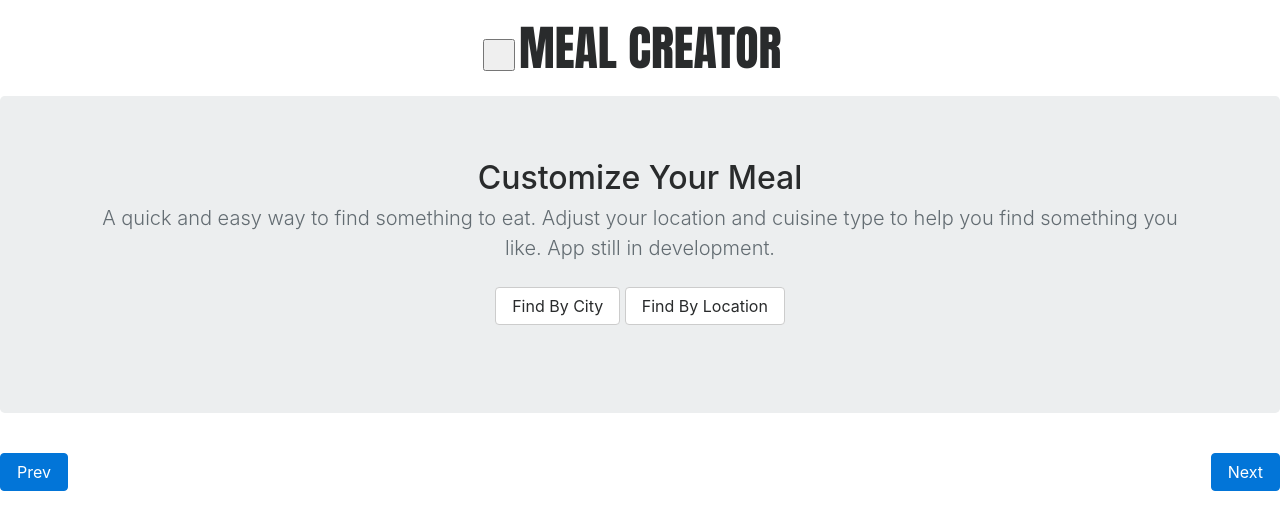
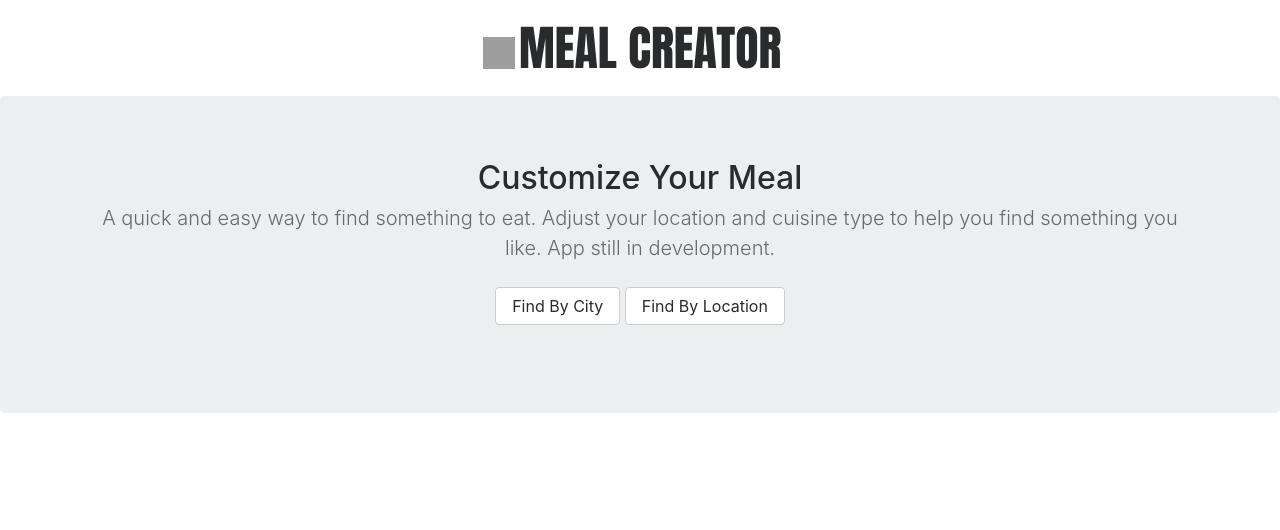
Before and after one commit to vict-guo/Meal-Creator-Website, a Django app: page / in a window 1280 px wide. Shown: the top 530 px of the page. Run offline with Django 3.2, Linux system fonts and the light colour scheme; some libraries are stand-ins or nearby versions; grey boxes are pictures that could not be loaded.

Commit message:
improved looks

```diff
--- a/static/main.js
+++ b/static/main.js
@@ -10,12 +10,15 @@ var list = [];
 $(document).ready(function() {
     //storing restaurant info
     class restaurant{
-        location = "";
-        features = [];
-        rating = "";
-        open = "";
-        name; id; picked = false; thumbnail = "";
+        //location : "";
+    //    features = [];
+    //    rating = "";
+    //    open = "";
+        //name; id;
+
+        //thumbnail = "";
         constructor(name,id){
+            this.picked = false;
             this.name = name;
             this.id = id;
         }
@@ -39,9 +42,11 @@ $(document).ready(function() {
     $("#findByC").click(function() {
         $("#citySearch").toggle();
     });
+
     $("#findByL").click(function() {
         $("#addressSearch").toggle();
     });
+
     $("#cityGoBtn").click(function() {
         url = 'https://developers.zomato.com/api/v2.1/cities?';
         url += "q=" + $('#cityName').val();
@@ -58,6 +63,8 @@ $(document).ready(function() {
         //    console.log(cityID);
             findCuisine();
         })
+        $("#prevBtn").show();
+        $("#nextBtn").show();
 
     });
     $("#nextBtn").click(function(){
@@ -77,6 +84,17 @@ $(document).ready(function() {
         }
     });
     $("#prevBtn").click(function(){
+        if(state == 1){
+            state--;
+            cuisineChoice.length = 0;
+            cuisineID.length = 0;
+            resTypeChoice.length = 0;
+            resTypeID.length = 0;
+
+            $("#prevBtn").hide();
+            $("#nextBtn").hide();
+            $("#screen").html("");
+        }
         if(state == 2){
             state--;
             showCuisine();
--- a/templates/home.html
+++ b/templates/home.html
@@ -30,8 +30,8 @@
         </form>
 
 </section>
-<a href="#" id = "prevBtn" class="btn btn-primary my-2 float-left sticky">Prev</a>
-<a href="#" id = "nextBtn" class="btn btn-primary my-2 float-right sticky">Next</a>
+<a href="#" id = "prevBtn" class="btn btn-primary my-2 float-left sticky">t</a>
+<a href="#" id = "nextBtn" class="btn btn-primary my-2 float-right sticky">t</a>
 <main role="main">
 
 <div class="album py-5 bg-light">
@@ -79,10 +79,18 @@
     }
     #prevBtn{
         position:fixed;
+        display:none;
+        background:url("https://cdn4.iconfinder.com/data/icons/basic-user-interface-elements/700/left-arrow-back-256.png");
+        background-size:100%;
+        border:none;
     }
     #nextBtn{
         position:fixed;
+        display:none;
         right:0;
+        background:url("https://cdn4.iconfinder.com/data/icons/basic-user-interface-elements/700/right-forward-arrow-256.png");
+        background-size:100%;
+        border:none;
     }
 </style>
 {% endblock %}
--- a/templates/navbar.html
+++ b/templates/navbar.html
@@ -20,3 +20,11 @@
         </div><!-- /.navbar-collapse -->
     </div><!-- /.container-fluid -->
 </nav>
+
+<style>
+    #navToggle{
+        background:url("https://cdn2.iconfinder.com/data/icons/simple-circular-icons-line/84/Hamburger_Menu-512.png");
+        background-size:100%;
+        border:none;
+    }
+</style>
```
